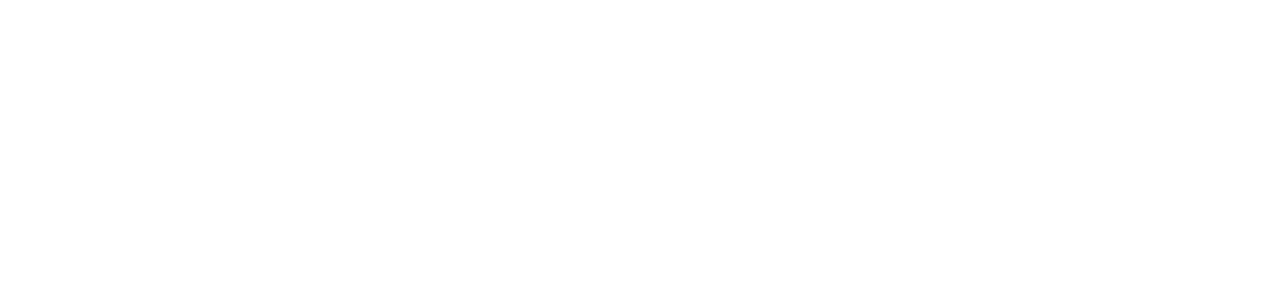
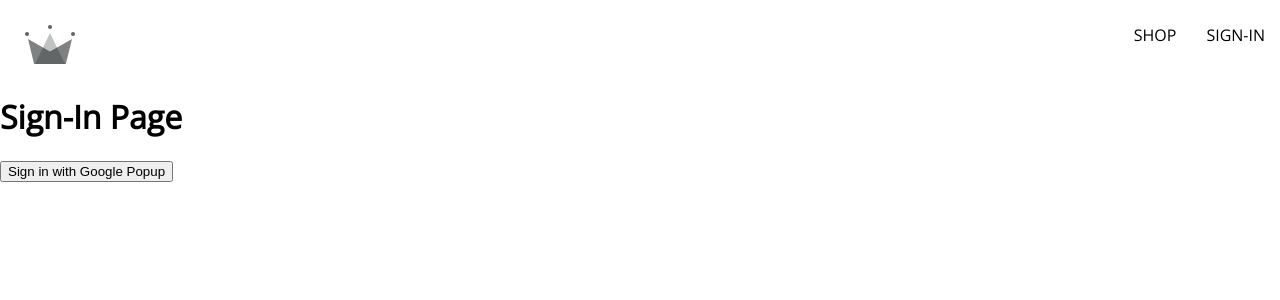
Before and after one commit to ZhangMYihua/crwn-clothing-v2, a React (Create React App) app: page /sign-in in a window 1280 px wide. Before the commit this address had no page. Shown: the top 300 px of the page. Built offline with nearby package versions, Linux system fonts and the light colour scheme.

Commit message:
crw-02 - adding sign-in-component / adding firebase package and a corresponding firebase.utils file

```diff
--- a/package.json
+++ b/package.json
@@ -6,6 +6,7 @@
     "@testing-library/jest-dom": "5.16.1",
     "@testing-library/react": "12.1.2",
     "@testing-library/user-event": "13.5.0",
+    "firebase": "^9.12.1",
     "react": "^17.0.2",
     "react-dom": "^17.0.2",
     "react-router-dom": "6",
--- a/src/App.js
+++ b/src/App.js
@@ -2,6 +2,7 @@
 
 import Home from './routes/home/home.component';
 import Navigation from './routes/navigation/navigation.component';
+import SignIn from './routes/sign-in/sign-in.component';
 
 const Shop = () => {
   return (
@@ -14,7 +15,8 @@
     <Routes>
       <Route path="/" element={<Navigation />}>
         <Route index element={<Home />} />
-        <Route path='/shop' element={<Shop />} />
+        <Route path='shop' element={<Shop />} />
+        <Route path='sign-in' element={<SignIn />} />
       </Route>
     </Routes>
   );
--- a/src/routes/navigation/navigation.component.jsx
+++ b/src/routes/navigation/navigation.component.jsx
@@ -16,6 +16,9 @@
           <Link className='nav-link' to='/shop'>
             SHOP
           </Link>
+          <Link className='nav-link' to='/sign-in'>
+            SIGN-IN
+          </Link>
         </div>
       </div>
       <Outlet />
--- /dev/null
+++ b/src/routes/sign-in/sign-in.component.jsx
@@ -0,0 +1,19 @@
+import { signInWithGooglePopup } from '../../utils/firebase/firebase.utils';
+
+const SignIn = () => {
+  const logGoogleUser = async () => {
+    const response = await signInWithGooglePopup();
+    console.log(response);
+  }
+
+  return (
+    <div>
+      <h1>Sign-In Page</h1>
+      <button onClick={logGoogleUser}>
+        Sign in with Google Popup
+      </button>
+    </div>
+  );
+}
+
+export default SignIn;
--- /dev/null
+++ b/src/utils/firebase/firebase.utils.js
@@ -0,0 +1,28 @@
+import { initializeApp } from 'firebase/app';
+import {
+  getAuth,
+  signInWithRedirect,
+  signInWithPopup,
+  GoogleAuthProvider
+} from 'firebase/auth';
+
+const firebaseConfig = {
+  apiKey: "AIzaSyDlgwDQ0QmfqXvJhcxgBl7cERVUHHpneRg",
+  authDomain: "crwn-clothing-db-fb8ff.firebaseapp.com",
+  projectId: "crwn-clothing-db-fb8ff",
+  storageBucket: "crwn-clothing-db-fb8ff.appspot.com",
+  messagingSenderId: "497330185354",
+  appId: "1:497330185354:web:79c881993ecf4f93ebf973",
+  measurementId: "G-GYSRR0STE0"
+};
+
+// Initialize Firebase
+const firebaseApp = initializeApp(firebaseConfig);
+
+const provider = new GoogleAuthProvider();
+provider.setCustomParameters({
+  prompt: "select_account"
+});
+
+export const auth = getAuth();
+export const signInWithGooglePopup = () => signInWithPopup(auth, provider);
```
Also changed, not shown: 1 other file (tests, documents, lock files or other folders).
